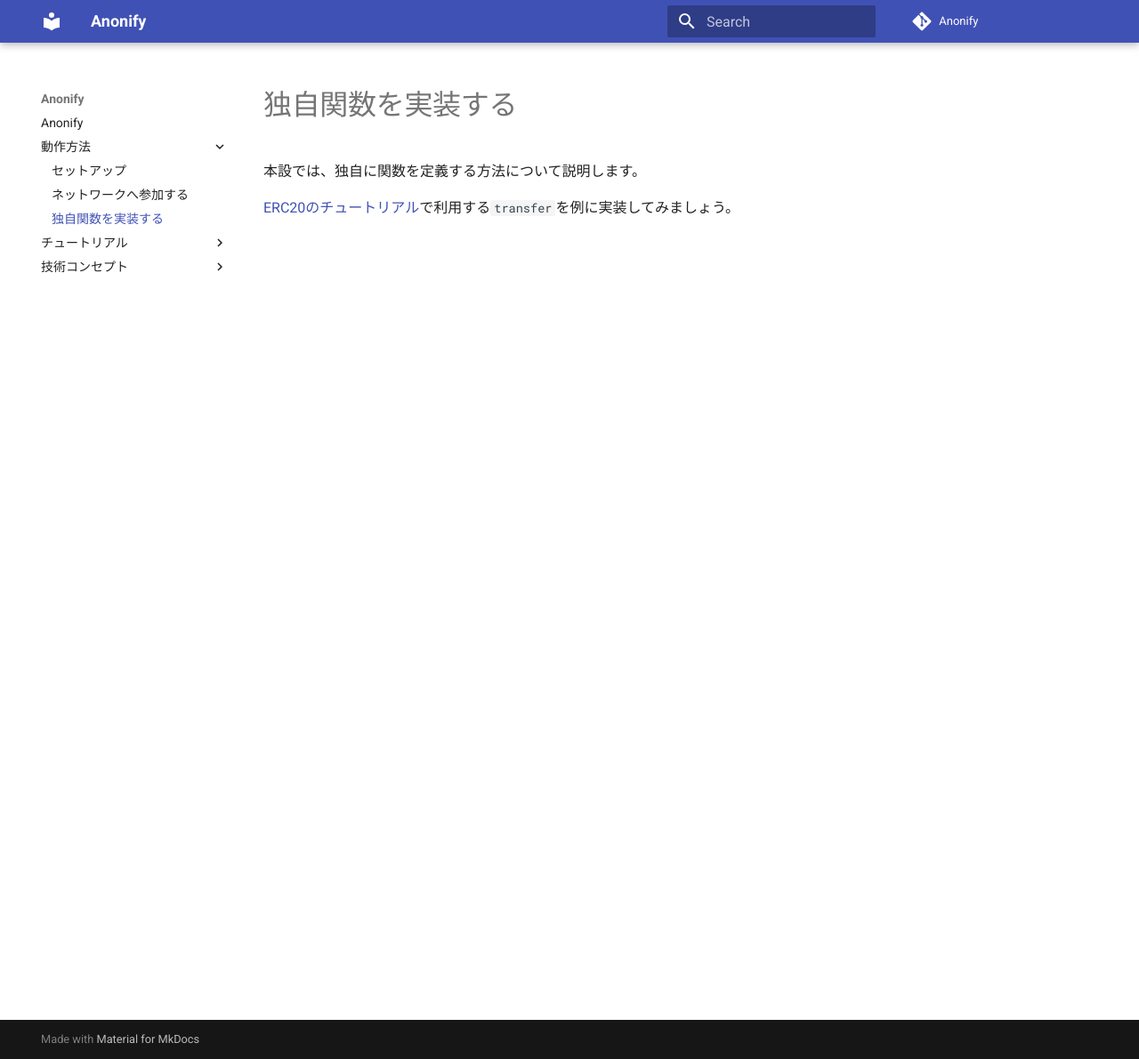
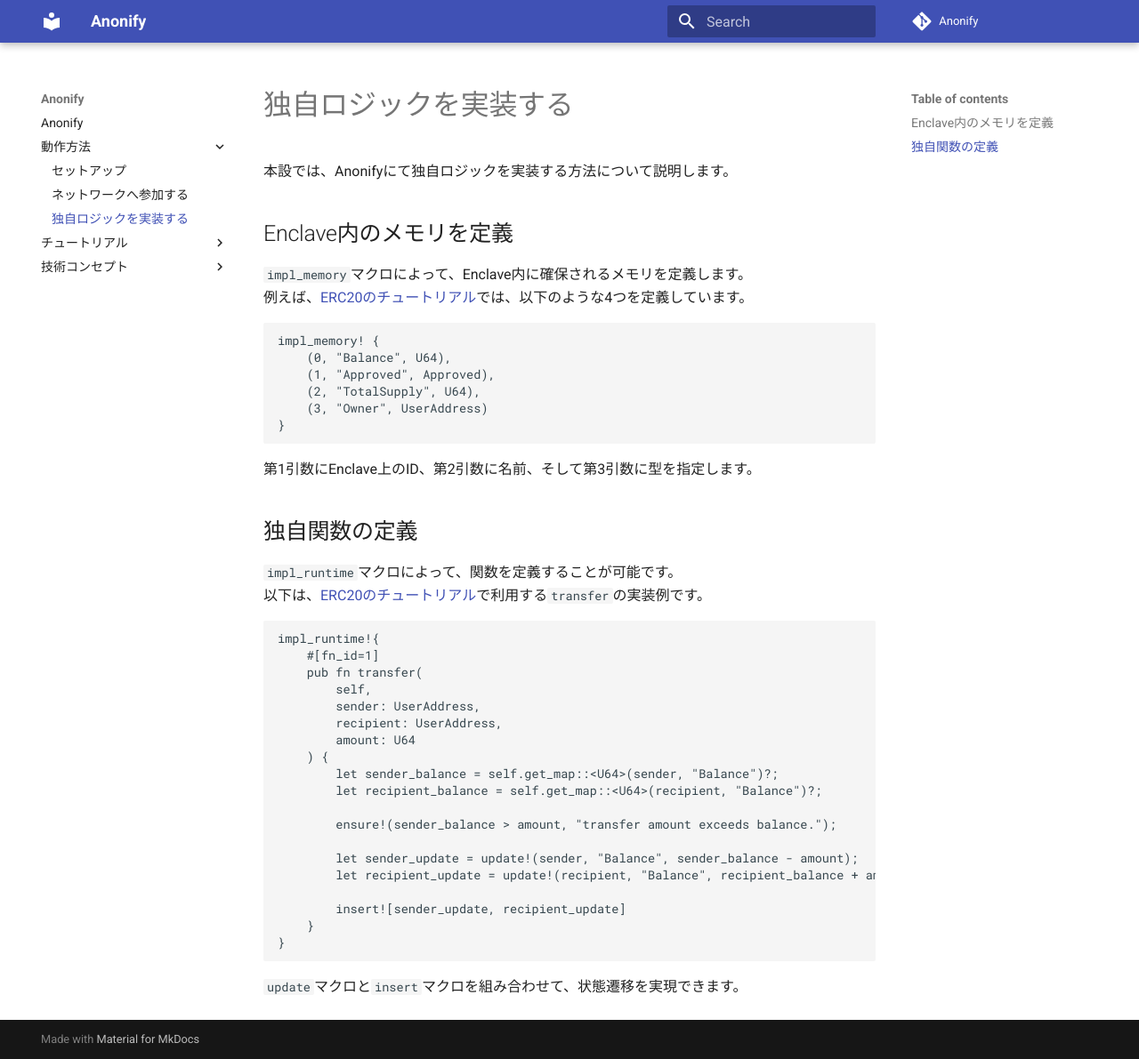
Before and after one commit to LayerXcom/anonify-book, an MkDocs documentation site: the page built from src/Getting_Started/self_defined_functions.md, in a window 1280 px wide and 1191 px high. Shown: the whole window at 89% size. Built offline with MkDocs 1.6.1 and Material for MkDocs 9.7.7, drawn with Linux system fonts in a browser that asks for light colours; comment, search, counter and statistics services are not loaded.

Commit message:
add self_defined_functions

````diff
--- a/mkdocs.yml
+++ b/mkdocs.yml
@@ -14,7 +14,7 @@ nav:
   - 動作方法:
     - セットアップ: Getting_Started/setup.md
     - ネットワークへ参加する: Getting_Started/join.md
-    - 独自関数を実装する: Getting_Started/self_defined_functions.md
+    - 独自ロジックを実装する: Getting_Started/self_defined_functions.md
   - チュートリアル:
     - ERC20:
       - mint/burn: Tutorials/ERC20/mint_burn.md
--- a/src/Getting_Started/self_defined_functions.md
+++ b/src/Getting_Started/self_defined_functions.md
@@ -1,4 +1,49 @@
 
-本設では、独自に関数を定義する方法について説明します。
+本設では、Anonifyにて独自ロジックを実装する方法について説明します。
 
-[ERC20のチュートリアル](/Tutorials/ERC20/transfer/)で利用する`transfer`を例に実装してみましょう。
+
+## Enclave内のメモリを定義
+
+`impl_memory`マクロによって、Enclave内に確保されるメモリを定義します。
+例えば、[ERC20のチュートリアル](/Tutorials/ERC20/)では、以下のような4つを定義しています。
+
+```rust
+impl_memory! {
+    (0, "Balance", U64),
+    (1, "Approved", Approved),
+    (2, "TotalSupply", U64),
+    (3, "Owner", UserAddress)
+}
+```
+
+第1引数にEnclave上のID、第2引数に名前、そして第3引数に型を指定します。
+
+## 独自関数の定義
+
+`impl_runtime`マクロによって、関数を定義することが可能です。
+以下は、[ERC20のチュートリアル](/Tutorials/ERC20/transfer/)で利用する`transfer`の実装例です。
+
+
+```rust
+impl_runtime!{
+    #[fn_id=1]
+    pub fn transfer(
+        self,
+        sender: UserAddress,
+        recipient: UserAddress,
+        amount: U64
+    ) {
+        let sender_balance = self.get_map::<U64>(sender, "Balance")?;
+        let recipient_balance = self.get_map::<U64>(recipient, "Balance")?;
+
+        ensure!(sender_balance > amount, "transfer amount exceeds balance.");
+
+        let sender_update = update!(sender, "Balance", sender_balance - amount);
+        let recipient_update = update!(recipient, "Balance", recipient_balance + amount);
+
+        insert![sender_update, recipient_update]
+    }
+}
+```
+
+`update`マクロと`insert`マクロを組み合わせて、状態遷移を実現できます。
````
